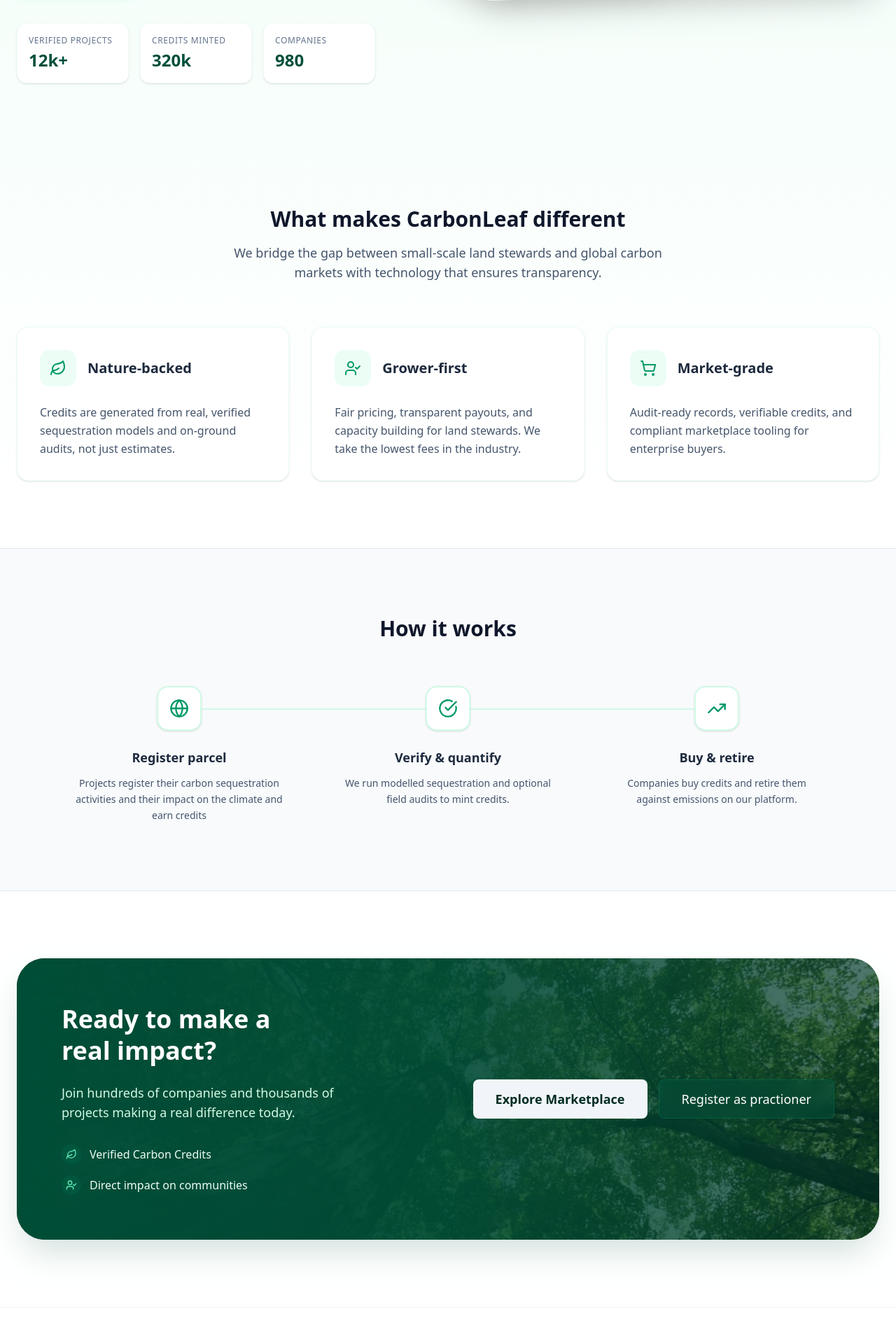
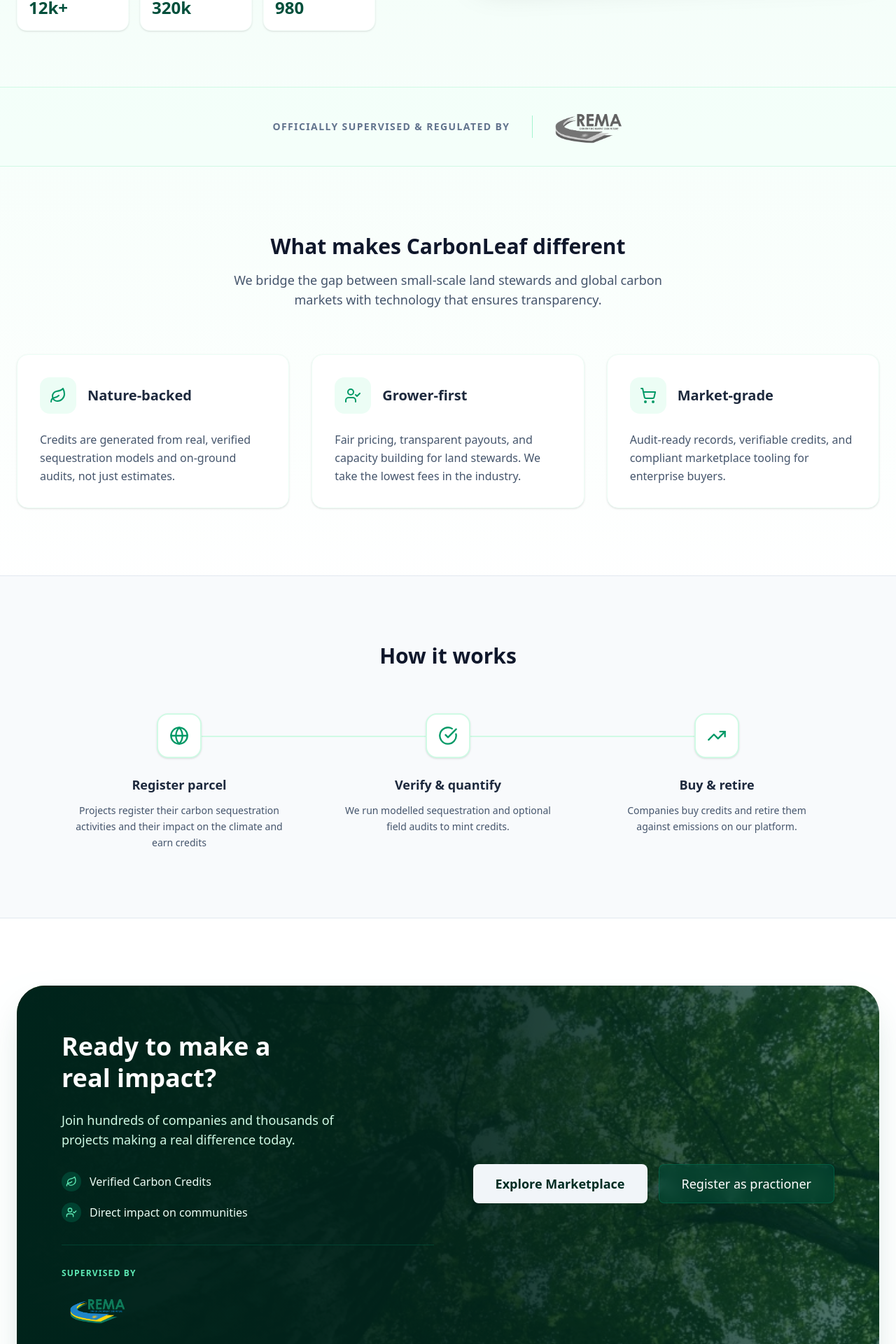
Before and after one commit to josephinezayawe/CARBON-LEAF-FE-v1, a Next.js app: page /landing in a window 1280 px wide. Shown: the part 759-2679 px from the top of the page at 70% size. Built offline with nearby package versions, Linux system fonts and the light colour scheme.

Commit message:
latest #3

```diff
--- a/app/landing/page.jsx
+++ b/app/landing/page.jsx
@@ -65,7 +65,6 @@ export default function LandingPage() {
           </div>
         </div>
 
-        {/* Desktop Nav */}
         <nav className="hidden md:flex items-center gap-6">
           {['Features', 'How it works', 'Pricing'].map((item, i) => (
             <a
@@ -85,7 +84,6 @@ export default function LandingPage() {
           </div>
         </nav>
 
-        {/* Mobile Menu Button */}
         <div className="md:hidden">
            <Button variant="ghost" size="icon" onClick={() => setIsMenuOpen(!isMenuOpen)} aria-label="Toggle menu">
              {isMenuOpen ? <X className="w-6 h-6" /> : <Menu className="w-6 h-6" />}
@@ -93,7 +91,6 @@ export default function LandingPage() {
         </div>
       </header>
 
-      {/* Mobile Menu Dropdown */}
       <AnimatePresence>
         {isMenuOpen && (
           <motion.div
@@ -125,7 +122,6 @@ export default function LandingPage() {
         )}
       </AnimatePresence>
 
-      {/* HERO */}
       <section className="max-w-7xl mx-auto px-6 py-12 lg:py-20 grid grid-cols-1 lg:grid-cols-2 gap-12 items-center">
         <motion.div
            initial={{ opacity: 0, x: -20 }}
@@ -151,7 +147,7 @@ export default function LandingPage() {
             transition={{ duration: 0.6, delay: 0.2 }}
             className="text-4xl md:text-5xl lg:text-6xl font-extrabold leading-tight text-slate-900"
           >
-            <span className="text-transparent bg-clip-text bg-linear-to-r from-emerald-600 to-teal-500">Carborn Leaf</span> — Greening the future, One credit at a time.
+            Carborn Leaf <span className="text-transparent bg-clip-text bg-linear-to-r from-emerald-600 to-teal-500">Greening </span> — the future.
           </motion.h2>
 
           <motion.p
@@ -160,7 +156,7 @@ export default function LandingPage() {
             transition={{ delay: 0.4, duration: 0.6 }}
             className="mt-6 text-lg text-slate-600 max-w-xl leading-relaxed"
           >
-            A digital platform that enables micro carbon credit projects (small farms, households, cooperatives, clean-cookstove users, tree-planters, biogas users, solar users to measure, verify, aggregate, and sell carbon credits through a web dashboard and mobile app.
+            A digital platform that enables micro carbon credit projects (small farms, households, cooperatives, clean-cookstove users, tree-planters, biogas users, solar users) to measure, verify, aggregate, and sell carbon credits through a website or mobile app.
           </motion.p>
 
           <motion.div
@@ -184,7 +180,7 @@ export default function LandingPage() {
             className="mt-12 grid grid-cols-1 sm:grid-cols-3 gap-4 max-w-lg"
           >
             {[
-              { label: "Verified projects", val: "12k+" },
+              { label: "Verified growers", val: "12k+" },
               { label: "Credits minted", val: "320k" },
               { label: "Companies", val: "980" }
             ].map((stat, i) => (
@@ -200,9 +196,7 @@ export default function LandingPage() {
           </motion.div>
         </motion.div>
 
-        {/* Hero Image with Artistic Layering & Parallax */}
         <div className="relative perspective-1000">
-          {/* Decorative Background "Box" - Parallax Layer 1 */}
           <motion.div
             initial={{ opacity: 0, rotate: 0 }}
             animate={{ opacity: 1, rotate: 6 }}
@@ -237,7 +231,6 @@ export default function LandingPage() {
                 <div className="absolute inset-0 bg-linear-to-t from-black/50 via-transparent to-transparent opacity-80"></div>
             </div>
 
-            {/* Glass Card Overlay - Floating "Beyond the Box" */}
             <motion.div
               initial={{ x: -20, y: 20, opacity: 0 }}
               animate={{ x: 0, y: 0, opacity: 1 }}
@@ -269,8 +262,33 @@ export default function LandingPage() {
           </motion.div>
         </div>
       </section>
+      <section className="border-y border-emerald-100 bg-emerald-50/30">
+        <div className="max-w-7xl mx-auto px-6 py-8">
+            <div className="flex flex-col md:flex-row items-center justify-center gap-8 text-center">
+                <p className="text-sm font-bold text-slate-500 uppercase tracking-widest">
+                    Officially Supervised & Regulated by
+                </p>
+                <div className="hidden md:block h-8 w-px bg-emerald-200"></div>
+                <motion.div
+                    initial={{ opacity: 0, filter: "blur(10px)" }}
+                    whileInView={{ opacity: 1, filter: "blur(0px)" }}
+                    transition={{ duration: 0.8 }}
+                >
+                    <Image
+                        src="/images/Rema_logo.png"
+                        alt="REMA Rwanda"
+                        width={180}
+                        height={80}
+                        className="h-12 w-auto object-contain grayscale hover:grayscale-0 transition-all duration-500 cursor-pointer"
+                    />
+                </motion.div>
+            </div>
+        </div>
+      </section>
 
+      {/* FEATURES */}
       <section id="features" className="max-w-7xl mx-auto px-6 py-16 lg:py-24 relative overflow-hidden">
+        {/* Background decoration with Parallax */}
         <motion.div style={{ y: blobY1 }} className="absolute top-40 left-0 w-72 h-72 bg-emerald-100 rounded-full mix-blend-multiply filter blur-3xl opacity-30 -z-10"></motion.div>
         <motion.div style={{ y: blobY2 }} className="absolute bottom-40 right-0 w-72 h-72 bg-teal-100 rounded-full mix-blend-multiply filter blur-3xl opacity-30 -z-10"></motion.div>
 
@@ -388,7 +406,7 @@ export default function LandingPage() {
               className="object-cover"
             />
             {/* Gradient Overlays for Text Readability */}
-            <div className="absolute inset-0 bg-linear-to-r from-emerald-800 via-emerald-800/90 to-emerald-900/60"></div>
+            <div className="absolute inset-0 bg-linear-to-r from-emerald-950 via-emerald-950/90 to-emerald-900/60"></div>
             <div className="absolute inset-0 bg-black/20"></div>
           </div>
 
@@ -405,6 +423,19 @@ export default function LandingPage() {
                     <span>Direct impact on communities</span>
                 </li>
             </ul>
+
+            <div className="mt-8 pt-8 border-t border-emerald-800/50">
+              <p className="text-xs text-emerald-300 font-semibold uppercase tracking-widest mb-3">Supervised by</p>
+              <div className=" p-3 rounded-xl inline-block">
+                <Image
+                  src="/images/Rema_logo.png"
+                  alt="REMA Rwanda"
+                  width={140}
+                  height={50}
+                  className="h-10 w-auto object-contain"
+                />
+              </div>
+            </div>
           </div>
 
           <div className="flex flex-col sm:flex-row gap-4 justify-end relative z-10 mt-4 md:mt-0">
@@ -429,6 +460,19 @@ export default function LandingPage() {
                 <span className="font-bold text-xl text-slate-900">CarbonLeaf</span>
             </div>
             <p className="text-slate-500 max-w-sm leading-relaxed mb-6">Empowering land stewards and companies to act on climate — transparently, fairly, and effectively.</p>
+
+            <div className="mt-8">
+                <p className="text-xs font-bold text-slate-400 uppercase tracking-wider mb-3">Supervised By</p>
+                <div className="bg-slate-50 border border-slate-100 p-3 rounded-xl inline-block grayscale hover:grayscale-0 transition-all">
+                  <Image
+                    src="/images/Rema_logo.png"
+                    alt="REMA Rwanda"
+                    width={120}
+                    height={40}
+                    className="h-8 w-auto object-contain"
+                  />
+                </div>
+            </div>
           </div>
 
           <div>
```
